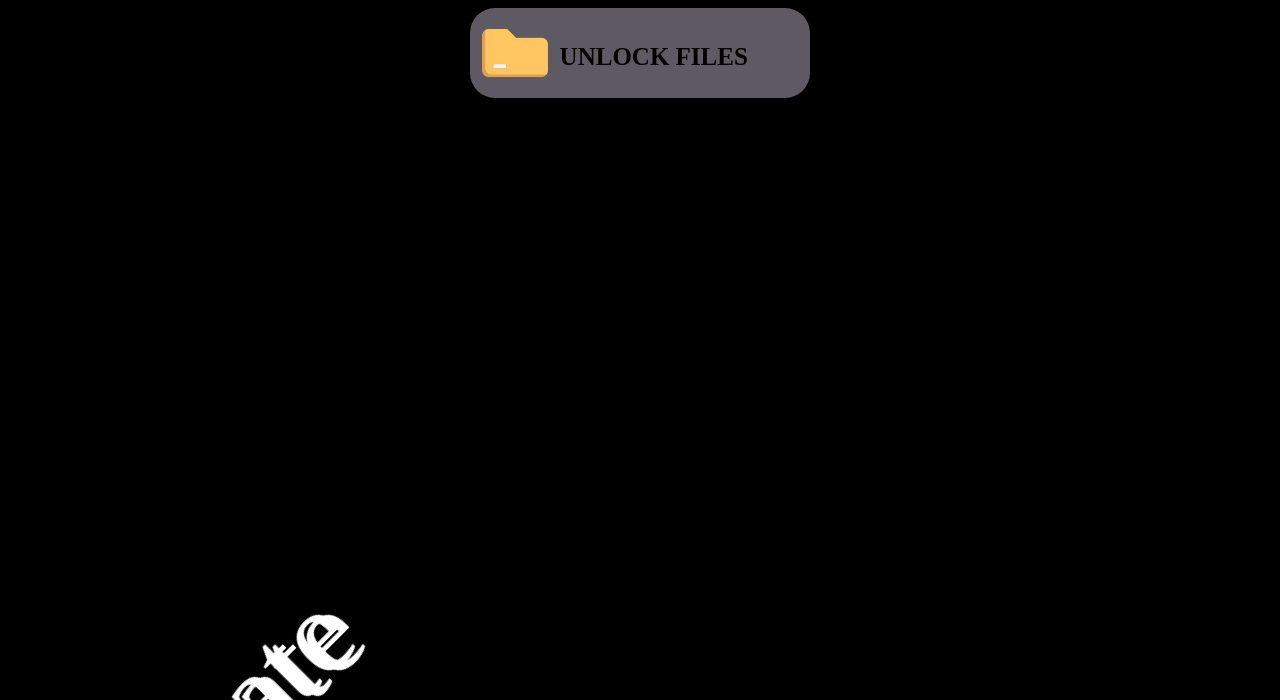
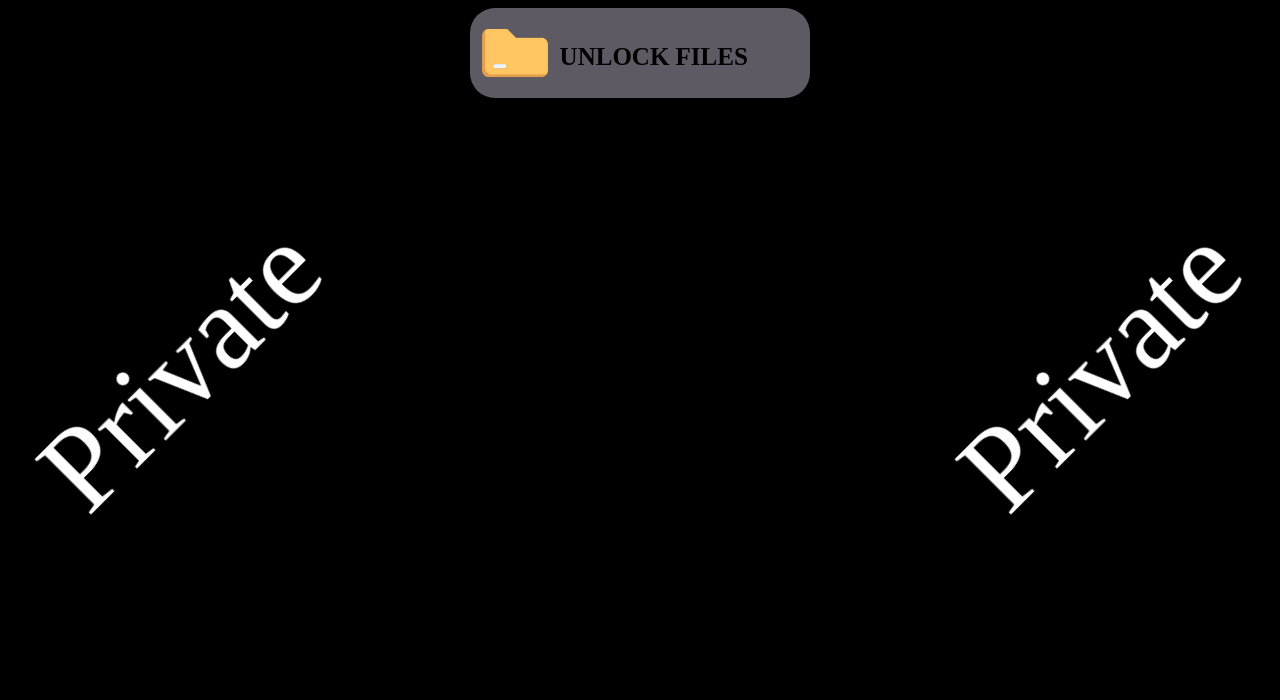
Before and after one commit to Maciok1233/File-Managment, a plain HTML site: page index.html in a window 1280 px wide. Shown: the part 100-800 px from the top of the page. Drawn offline with Linux system fonts and the light colour scheme.

Commit message:
Update style.css

```diff
--- a/style.css
+++ b/style.css
@@ -138,8 +138,6 @@ font-family:sans-serif;
 
 #Mark1 {
   position: fixed;
-  inset: 0;
-  z-index: 999;
   top: 50%;
   right: 10px;
   rotate: -45deg;
@@ -149,8 +147,6 @@ font-family:sans-serif;
 
 #Mark2 {
   position: fixed;
-  inset: 0;
-  z-index: 999;
   top: 50%;
   left: 10px;
   rotate: -45deg;
```
